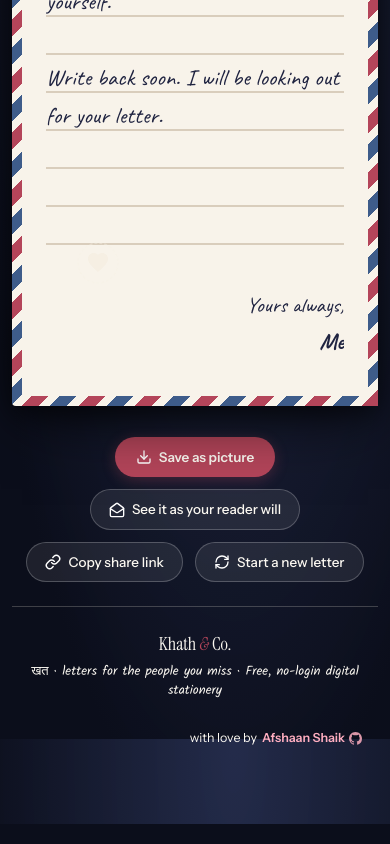
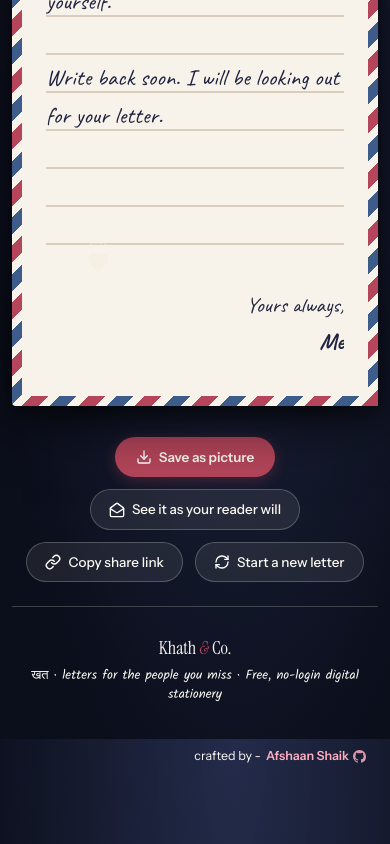
Before and after one commit to Afshaan-shaik/khat-and-co, a React (Vite) app: page / in a window 390 px wide. Shown: the part 949-1793 px from the top of the page. Built offline with nearby package versions, Linux system fonts and the light colour scheme; a web font is replaced by a local one.

Commit message:
fix(footer): change attribution to 'crafted by -' and push further down and further right

```diff
--- a/src/App.tsx
+++ b/src/App.tsx
@@ -475,17 +475,17 @@ export const App: React.FC = () => {
               </p>
             </div>
 
-            {/* Creator attribution 3-4 lines down, aligned to the far right end side */}
+            {/* Creator attribution 4-5 lines down, aligned to the far right end side */}
             <div className="app-footer-credit-row">
               <p className="app-footer-credit">
-                <span className="credit-label">with love by</span>
+                <span className="credit-label">crafted by -</span>
                 <a
                   href="https://github.com/Afshaan-shaik"
                   target="_blank"
                   rel="noopener noreferrer"
                   className="app-footer-author"
                   title="Afshaan Shaik on GitHub"
-                  aria-label="With love by Afshaan Shaik (opens GitHub profile)"
+                  aria-label="Crafted by Afshaan Shaik (opens GitHub profile)"
                 >
                   Afshaan Shaik
                   <svg width="13" height="13" viewBox="0 0 24 24" fill="currentColor" aria-hidden="true" style={{ opacity: 0.85 }}>
--- a/src/styles/index.css
+++ b/src/styles/index.css
@@ -1495,9 +1495,11 @@ select {
    ============================================ */
 
 .app-footer {
-  padding: 32px 24px 20px;
+  width: 100%;
+  max-width: 760px;
+  padding: 36px 0 24px;
   border-top: 1px solid var(--ui-panel-border);
-  margin-top: auto;
+  margin: auto auto 0;
 }
 
 .app-footer-brand {
@@ -1522,8 +1524,8 @@ select {
 .app-footer-credit-row {
   display: flex;
   justify-content: flex-end;
-  margin-top: 36px;
-  padding-top: 4px;
+  margin-top: 56px;
+  padding-top: 6px;
   width: 100%;
 }
 
@@ -1558,13 +1560,13 @@ select {
   text-decoration: underline;
 }
 
-@media (max-width: 640px) {
+@media (max-width: 767px) {
   .app-footer {
-    padding: 24px 16px 16px;
+    padding: 28px 12px 18px;
   }
 
   .app-footer-credit-row {
-    margin-top: 24px;
+    margin-top: 36px;
     justify-content: flex-end;
   }
 }
```
